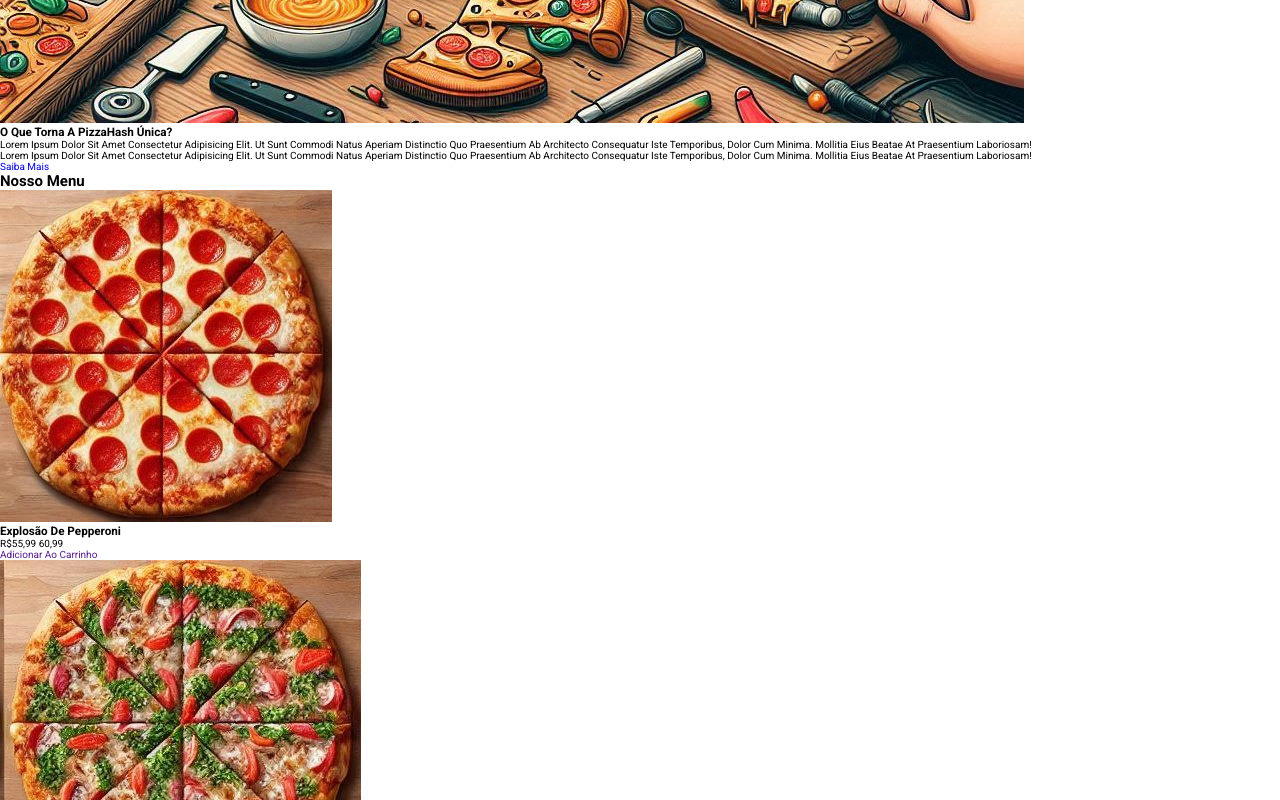
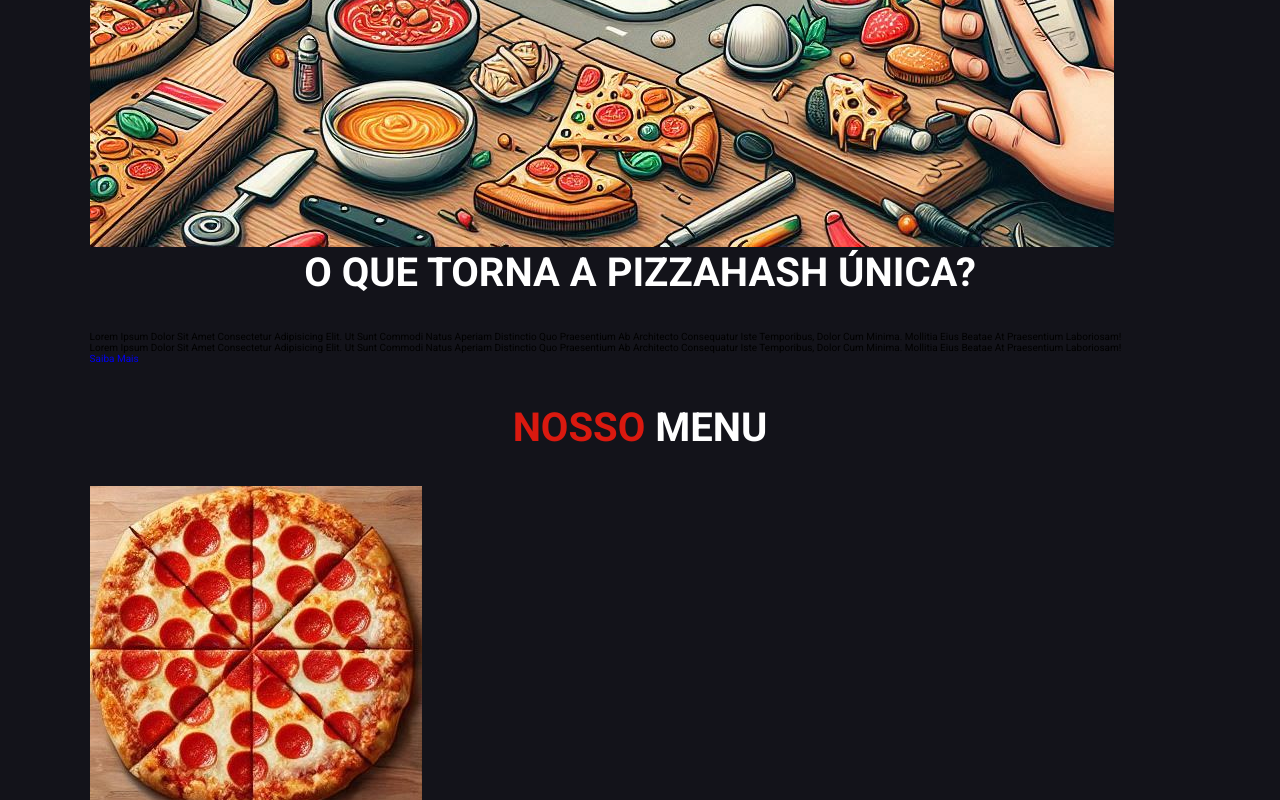
Before and after one commit to JoksLobo/landing_page_Hash-Pizza, a plain HTML site: page index.html in a window 1280 px wide. Shown: the part 2040-2840 px from the top of the page. Drawn offline with nearby package versions, Linux system fonts and the light colour scheme.

Commit message:
estilizações do body, sections, e títulos

```diff
--- a/index.html
+++ b/index.html
@@ -49,14 +49,14 @@
 
     <!-- sobre/about -->
     <section class="about" id="about">
-      <h1><span>Sobre</span> nós</h1>
+      <h1 class="heading"><span>Sobre</span> nós</h1>
 
       <div>
         <img src="./images/sobre.jpg" alt="pizzaria" />
       </div>
 
       <div>
-        <h3>O que torna a PizzaHash única?</h3>
+        <h3 class="heading">O que torna a PizzaHash única?</h3>
         <p>
           Lorem ipsum dolor sit amet consectetur adipisicing elit. Ut sunt
           commodi natus aperiam distinctio quo praesentium ab architecto
@@ -75,7 +75,7 @@
 
     <!-- menu -->
     <section id="menu" class="menu">
-      <h2><span>Nosso</span> Menu</h2>
+      <h2 class="heading"><span>Nosso</span> Menu</h2>
 
       <div class="box-container">
         <div class="box">
@@ -117,9 +117,9 @@
       </div>
     </section>
 
-    <!-- promoções -->
+    <!-- promoções/produtos -->
     <section id="products" class="products">
-      <h3><span>Combos e</span> Promoções</h3>
+      <h3 class="heading"><span>Combos e</span> Promoções</h3>
 
       <div class="box-container">
         <div class="box">
@@ -183,7 +183,7 @@
 
     <!-- reviews -->
     <section id="review" class="review">
-      <h3><span>O que nossos</span> clientes dizem</h3>
+      <h3 class="heading"><span>O que nossos</span> clientes dizem</h3>
 
       <div class="box-container">
         <div class="box">
--- a/styles.css
+++ b/styles.css
@@ -38,4 +38,22 @@
 }
 
 body {
+  background: var(--bg);
 }
+
+section {
+  padding: 2rem 7%;
+}
+
+.heading {
+  text-align: center;
+  color: #fff;
+  text-transform: uppercase;
+  padding-bottom: 3.5rem;
+  font-size: 4rem;
+
+  & span {
+    text-transform: uppercase;
+    color: var(--main-color);
+  }
+}
```
